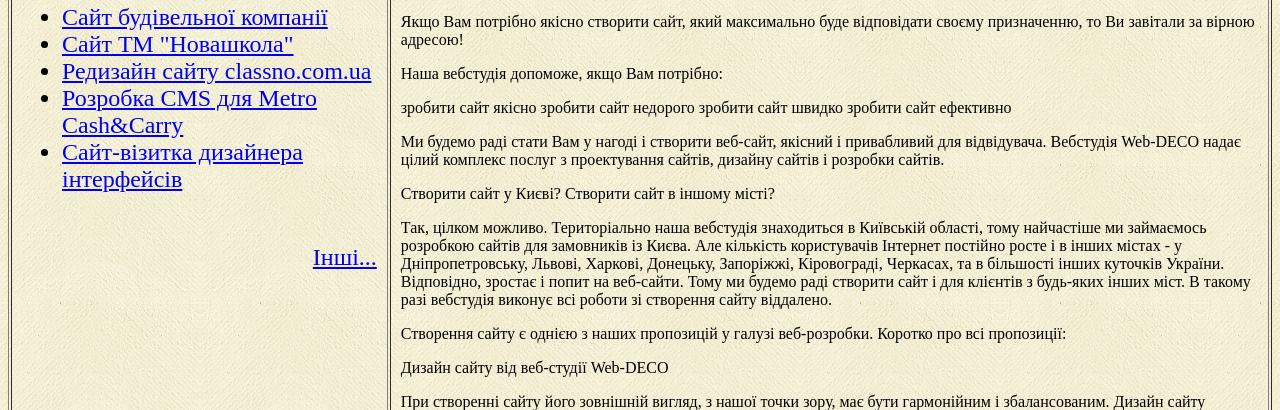
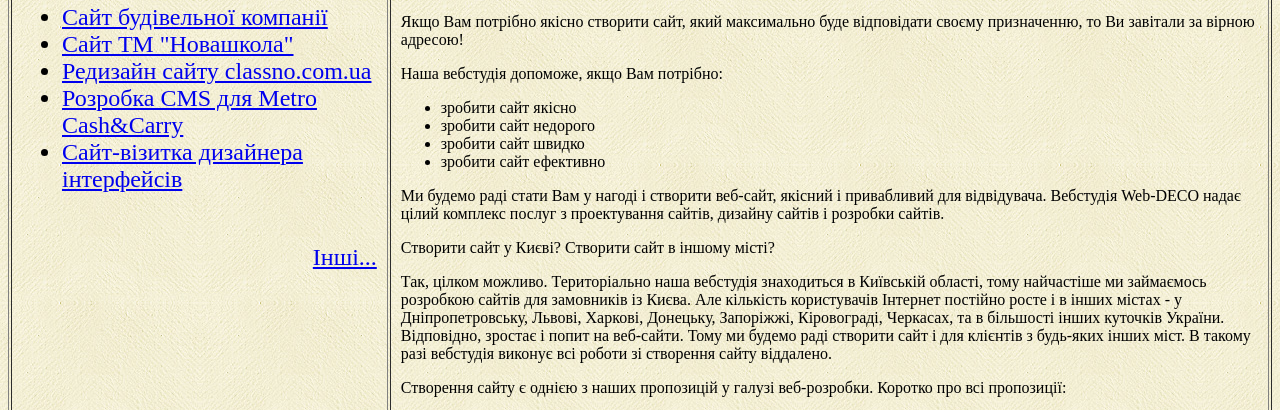
Before and after one commit to wexler592/wexler592.github.io, a plain HTML site: page index.html in a window 1280 px wide. Shown: the part 387-797 px from the top of the page. Drawn offline with Linux system fonts and the light colour scheme.

Commit message:
13 - Створив список

```diff
--- a/index.html
+++ b/index.html
@@ -57,12 +57,15 @@
 
 <p>Якщо Вам потрібно якісно створити сайт, який максимально буде відповідати своєму призначенню, то Ви завітали за вірною адресою!</p>
 <p>Наша вебстудія допоможе, якщо Вам потрібно:</p>
+<p></p>
+<ul>
+	<li>зробити сайт якісно</li>
+	<li>зробити сайт недорого</li>
+	<li>зробити сайт швидко</li>
+	<li>зробити сайт ефективно</li>
+</ul>
 
-<p>	зробити сайт якісно
-	зробити сайт недорого
-	зробити сайт швидко
-	зробити сайт ефективно</p>
-
+<p></p>
 
 	<p>Ми будемо раді стати Вам у нагоді і створити веб-сайт, якісний і привабливий для відвідувача.
 Вебстудія Web-DECO надає цілий комплекс послуг з проектування сайтів, дизайну сайтів і розробки сайтів.</p>
```
